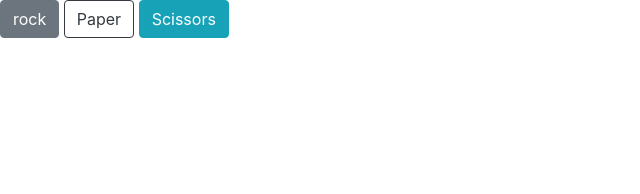
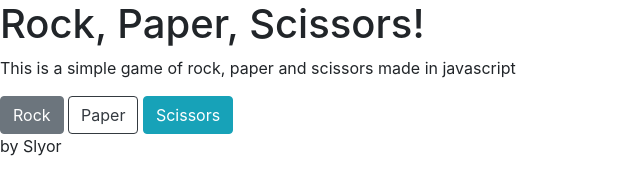
Before and after one commit to Slyor/rock-paper-scissors-js, a plain HTML site: page index.html in a window 1280 px wide. Shown: the whole page, without its empty margins (0-640 px from the left). Drawn offline with nearby package versions, Linux system fonts and the light colour scheme.

Commit message:
Changed structure and added new divs to divide the content

```diff
--- a/index.html
+++ b/index.html
@@ -12,9 +12,22 @@
 </head>
 <body>
 
-  <button type="button" class="btn btn-secondary" id="userChoose" onclick="userClick(rock, computerChoose, showResult)">rock</button>
-  <button type="button" class="btn btn-outline-dark" onclick="userClick(paper, computerChoose,showResult)">Paper</button>
-  <button type="button" class="btn btn-info" onclick="userClick(scissors,computerChoose,showResult)">Scissors</button><br>
+  <div class="content">
+    <div class="header">
+      <h1>Rock, Paper, Scissors!</h1>
+      <p>This is a simple game of rock, paper and scissors made in javascript</p>
+    </div>
+    <div class="buttons">
+      <button type="button" class="btn btn-secondary" id="userChoose" onclick="userClick(rock, computerChoose, showResult)">Rock</button>
+
+      <button type="button" class="btn btn-outline-dark" onclick="userClick(paper, computerChoose,showResult)">Paper</button>
+
+      <button type="button" class="btn btn-info" onclick="userClick(scissors,computerChoose,showResult)">Scissors</button><br>
+    </div>
+    <div class="footer">
+      <p>by Slyor</p>
+    </div>
+  </div>
 
 </body>
 </html>
```
